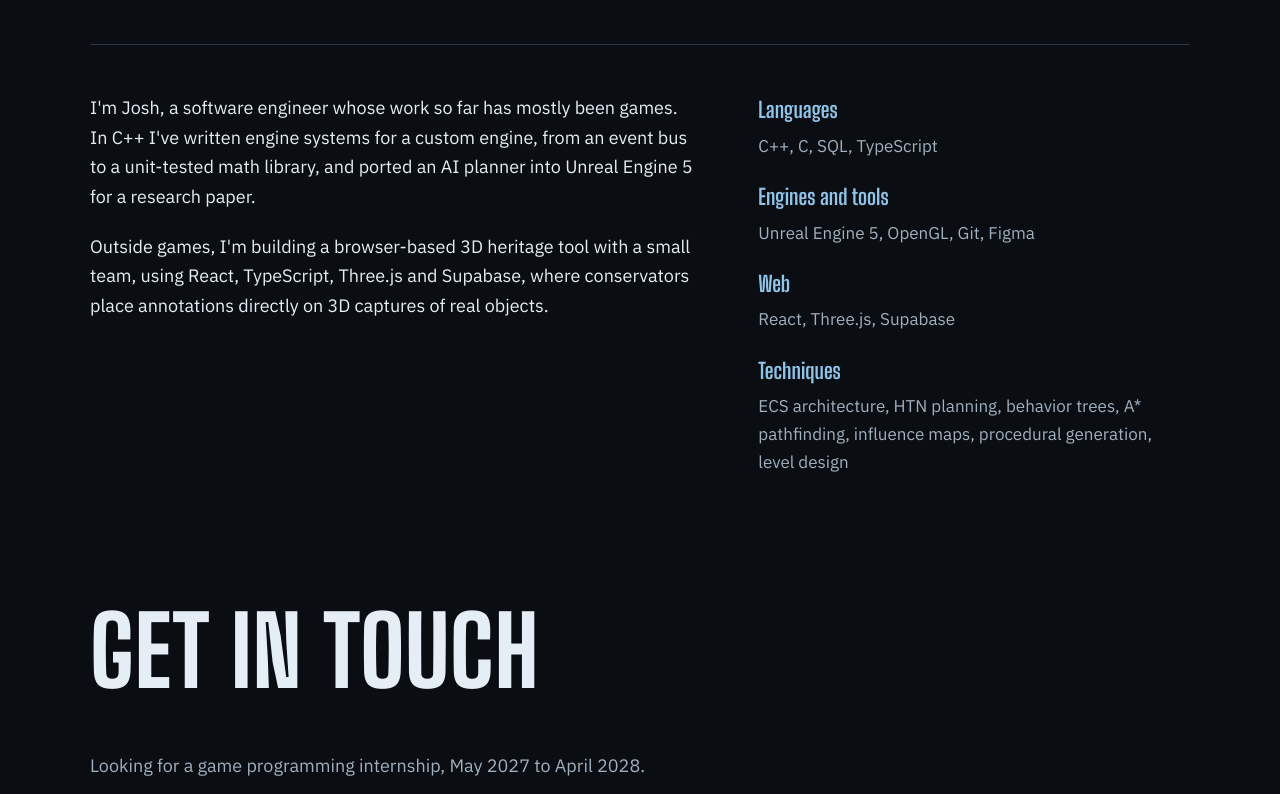
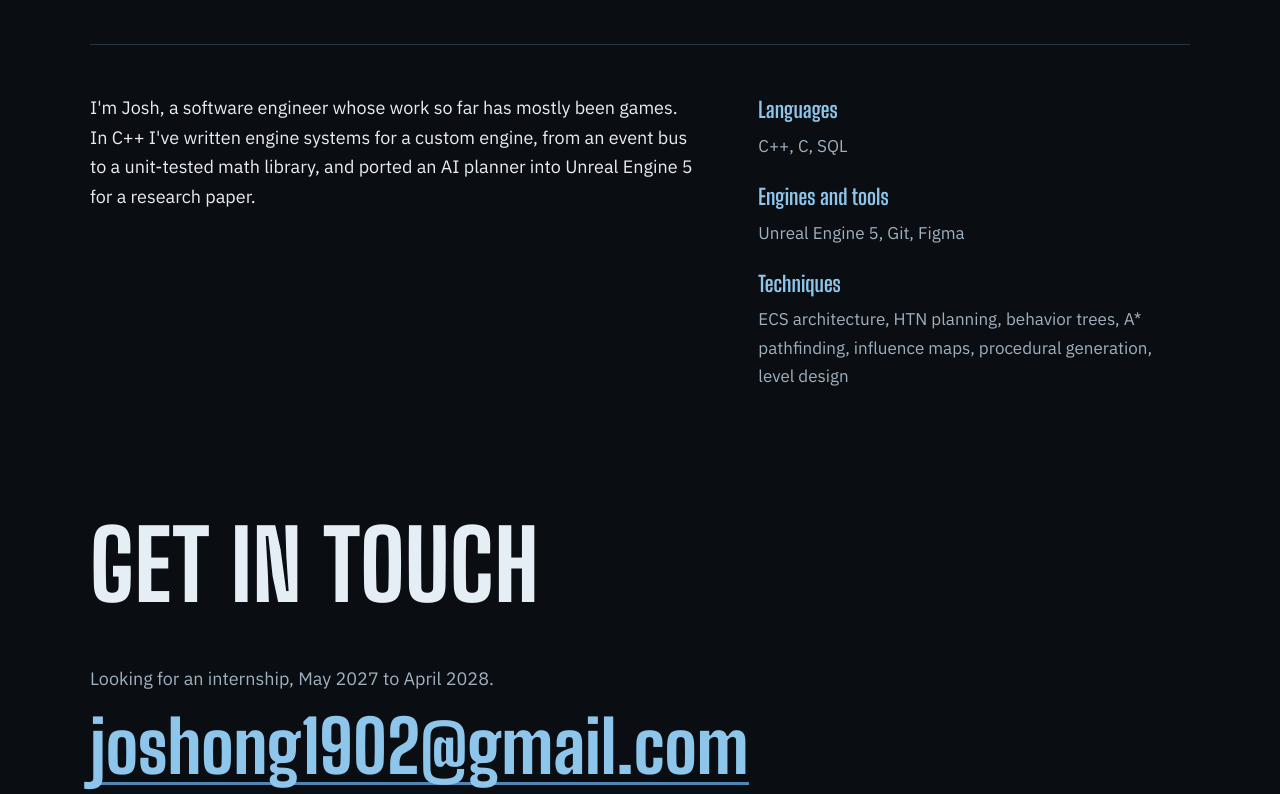
Before and after one commit to josh-1902/portfolio, a plain HTML site: page portfolio/index.html in a window 1280 px wide. Shown: the part 6940-7734 px from the top of the page. Drawn offline with Linux system fonts and the light colour scheme.

Commit message:
made some more changes

```diff
--- a/portfolio/index.html
+++ b/portfolio/index.html
@@ -91,7 +91,7 @@
           <div>
             <h3>Patrol Leader and Quartermaster, Scouts</h3>
             <p class="timeline-where">Zhenghua Secondary School</p>
-            <p>Led a patrol of seven or more through each meeting's tasks, and taught knots and marching drills. As quartermaster, ran the club room and storage room and built an inventory list to track every item.</p>
+            <p>Led a patrol team of seven or more through each meeting's tasks, and taught knots and marching drills. As quartermaster, ran the club room and storage room and built an inventory list to track every item.</p>
           </div>
         </li>
       </ol>
@@ -129,19 +129,12 @@
             written engine systems for a custom engine, from an event bus to a unit-tested math
             library, and ported an AI planner into Unreal Engine 5 for a research paper.
           </p>
-          <p>
-            Outside games, I'm building a browser-based 3D heritage tool with a small team, using
-            React, TypeScript, Three.js and Supabase, where conservators place annotations directly
-            on 3D captures of real objects.
-          </p>
         </div>
         <dl class="skills">
           <dt>Languages</dt>
-          <dd>C++, C, SQL, TypeScript</dd>
+          <dd>C++, C, SQL</dd>
           <dt>Engines and tools</dt>
-          <dd>Unreal Engine 5, OpenGL, Git, Figma</dd>
-          <dt>Web</dt>
-          <dd>React, Three.js, Supabase</dd>
+          <dd>Unreal Engine 5, Git, Figma</dd>
           <dt>Techniques</dt>
           <dd>ECS architecture, HTN planning, behavior trees, A* pathfinding, influence maps, procedural generation, level design</dd>
         </dl>
@@ -150,7 +143,7 @@
 
     <section id="contact" class="contact">
       <h2 class="section-title">Get in touch</h2>
-      <p class="contact-note">Looking for a game programming internship, May 2027 to April 2028.</p>
+      <p class="contact-note">Looking for an internship, May 2027 to April 2028.</p>
       <a class="contact-email" href="mailto:joshong1902@gmail.com">joshong1902@gmail.com</a>
       <ul class="contact-links">
         <li><a href="https://www.linkedin.com/in/joshong1902" target="_blank" rel="noopener">LinkedIn</a></li>
```
